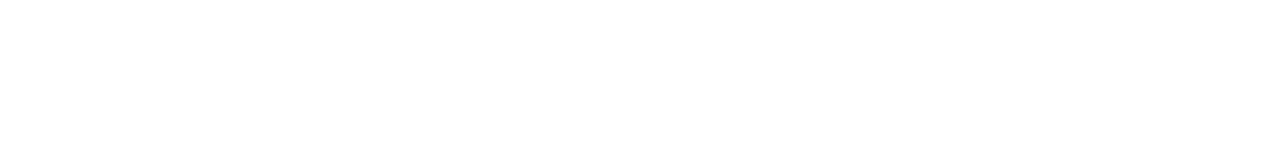
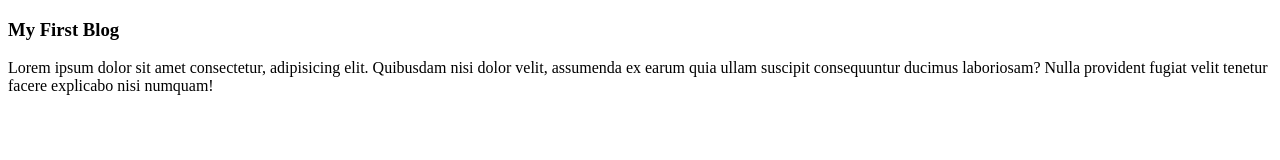
Before and after one commit to imyeasin19/Web-dev-repo, a plain HTML site: page index.html in a window 1280 px wide. Drawn offline with Linux system fonts and the light colour scheme.

Commit message:
Added a heading and a paragraph

```diff
--- a/index.html
+++ b/index.html
@@ -6,6 +6,7 @@
     <title>First Git Repo</title>
 </head>
 <body>
-
+    <h3>My First Blog</h3>
+    <p>Lorem ipsum dolor sit amet consectetur, adipisicing elit. Quibusdam nisi dolor velit, assumenda ex earum quia ullam suscipit consequuntur ducimus laboriosam? Nulla provident fugiat velit tenetur facere explicabo nisi numquam!</p>
 </body>
 </html>
```
